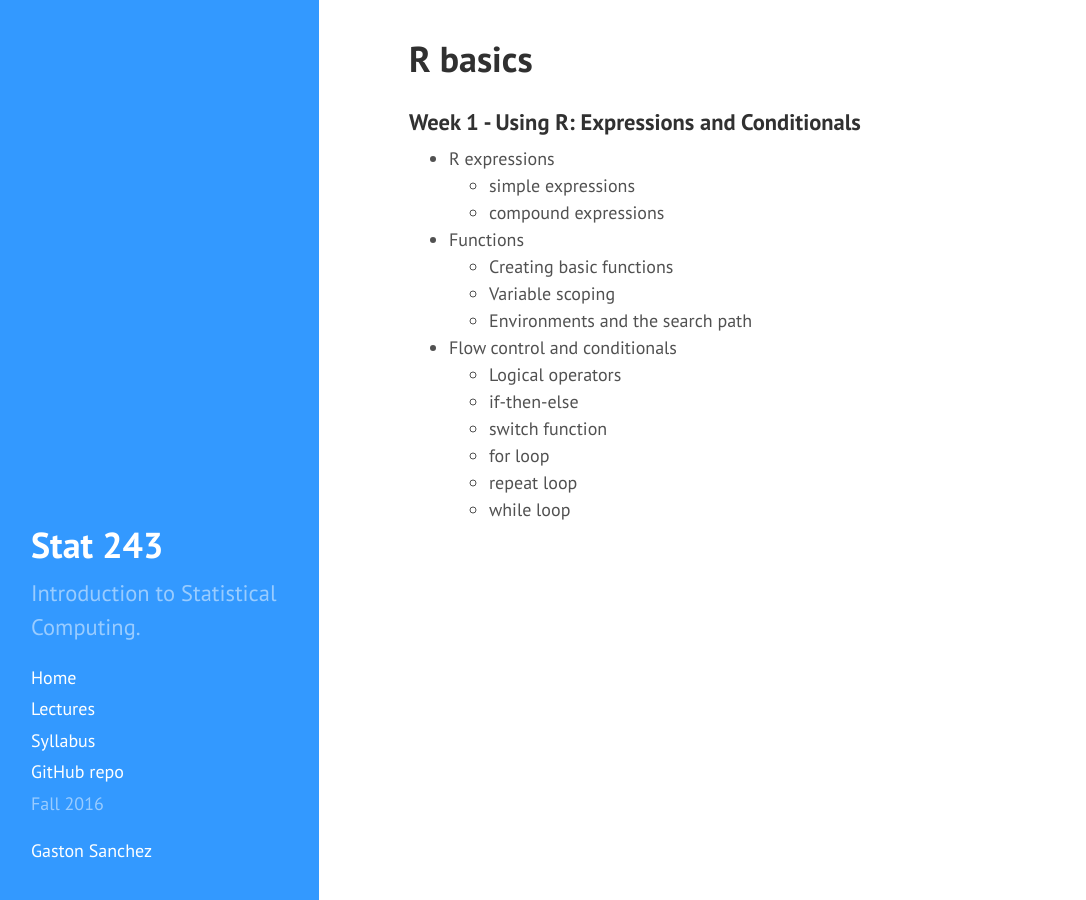
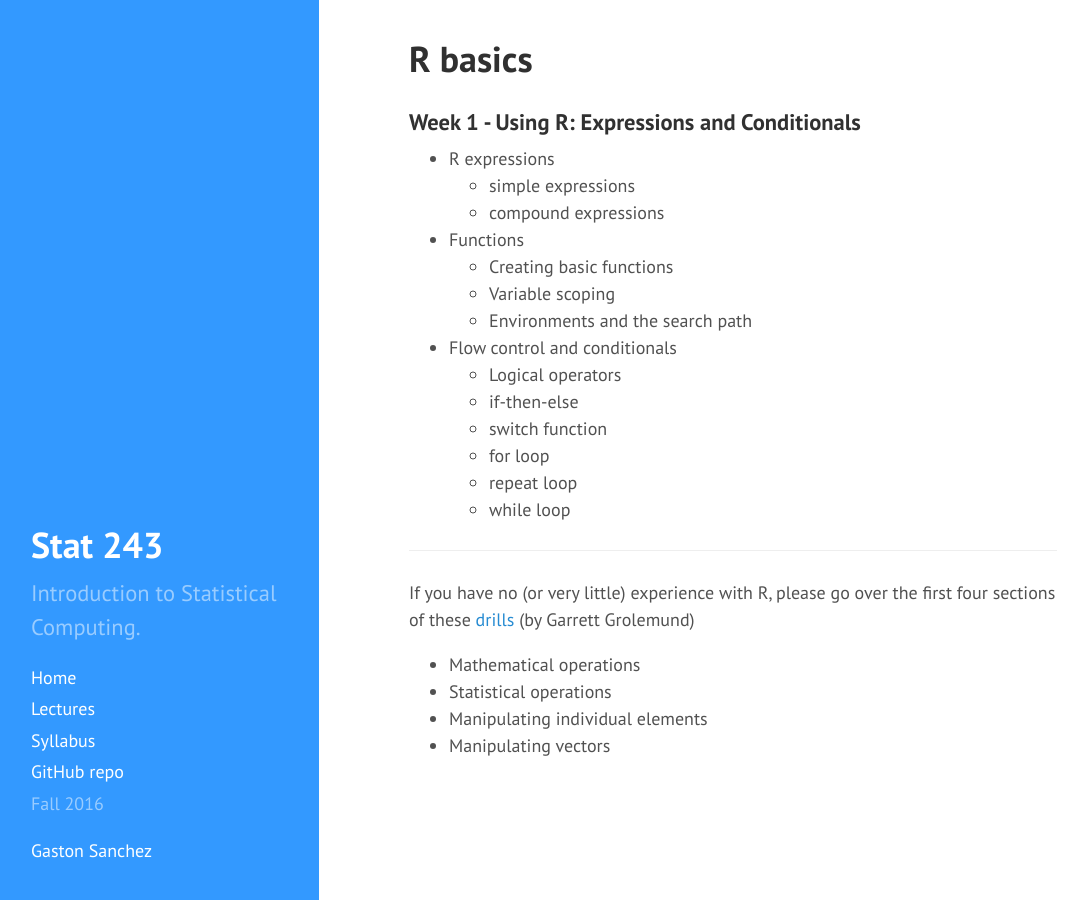
Before and after one commit to gastonstat/stat243-relic, a Jekyll site: the page built from lectures/01-expressions-control-flow.md, in a window 1280 px wide. Shown: the whole page, without its empty margins (5-1091 px from the left). Built offline with Jekyll 4.4.1, drawn with Linux system fonts in a browser that asks for light colours; nearby versions of some CDN libraries.

Commit message:
lectures: added link of drills to lec01-control-flow

```diff
--- a/lectures/01-expressions-control-flow.md
+++ b/lectures/01-expressions-control-flow.md
@@ -21,3 +21,15 @@ title: "R basics"
 	+ for loop
 	+ repeat loop
 	+ while loop
+
+-----
+
+If you have no (or very little) experience with R, please go over the first
+four sections of these
+[drills](http://www.public.iastate.edu/~hofmann/stat579/homework/function%20drills.html)
+(by Garrett Grolemund)
+
+- Mathematical operations
+- Statistical operations
+- Manipulating individual elements
+- Manipulating vectors
```
